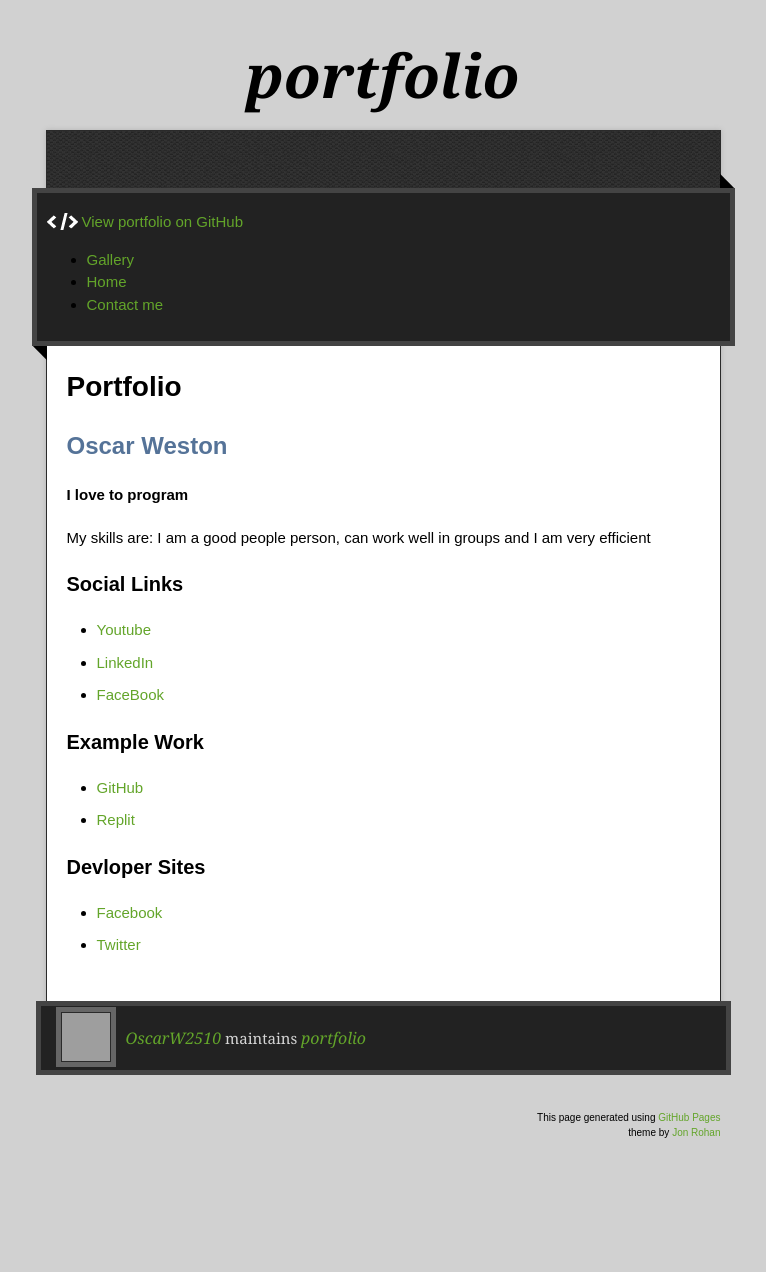
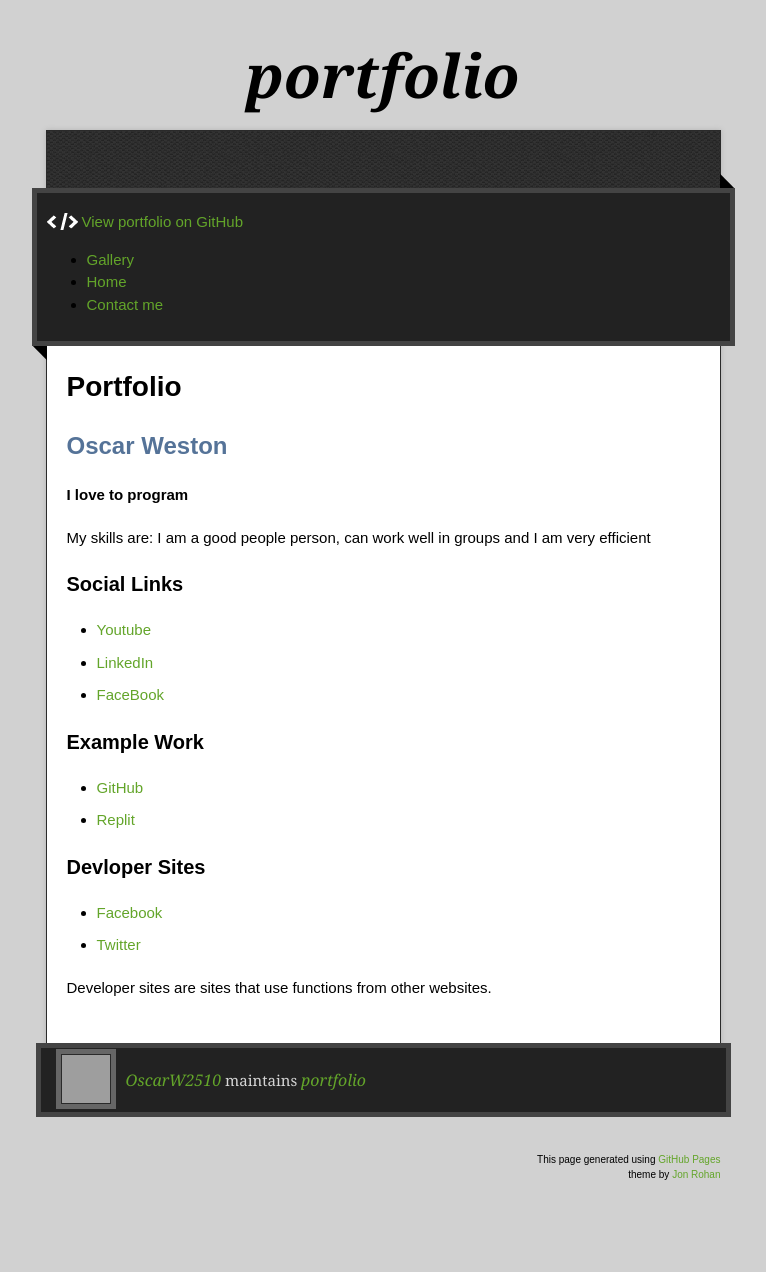
Before and after one commit to OscarW2510/portfolio, a Jekyll site: the page built from index.md, in a window 1280 px wide. Shown: the whole page, without its empty margins (257-1023 px from the left). Built offline with Jekyll 4.4.1, drawn with Linux system fonts in a browser that asks for light colours; our own code applies the rules of GitHub Pages for plain Markdown files; the repository's description, which GitHub fills in, is left out; before the commit the page ends 1230 px from its top, so only the background shows below that; grey boxes are pictures that could not be loaded.

Commit message:
Update index.md

```diff
--- a/index.md
+++ b/index.md
@@ -18,3 +18,5 @@ My skills are: I am a good people person, can work well in groups and I am very
 ### Devloper Sites
 - [Facebook](https://developers.facebook.com/)
 - [Twitter](https://developer.twitter.com/)
+
+Developer sites are sites that use functions from other websites.
```
